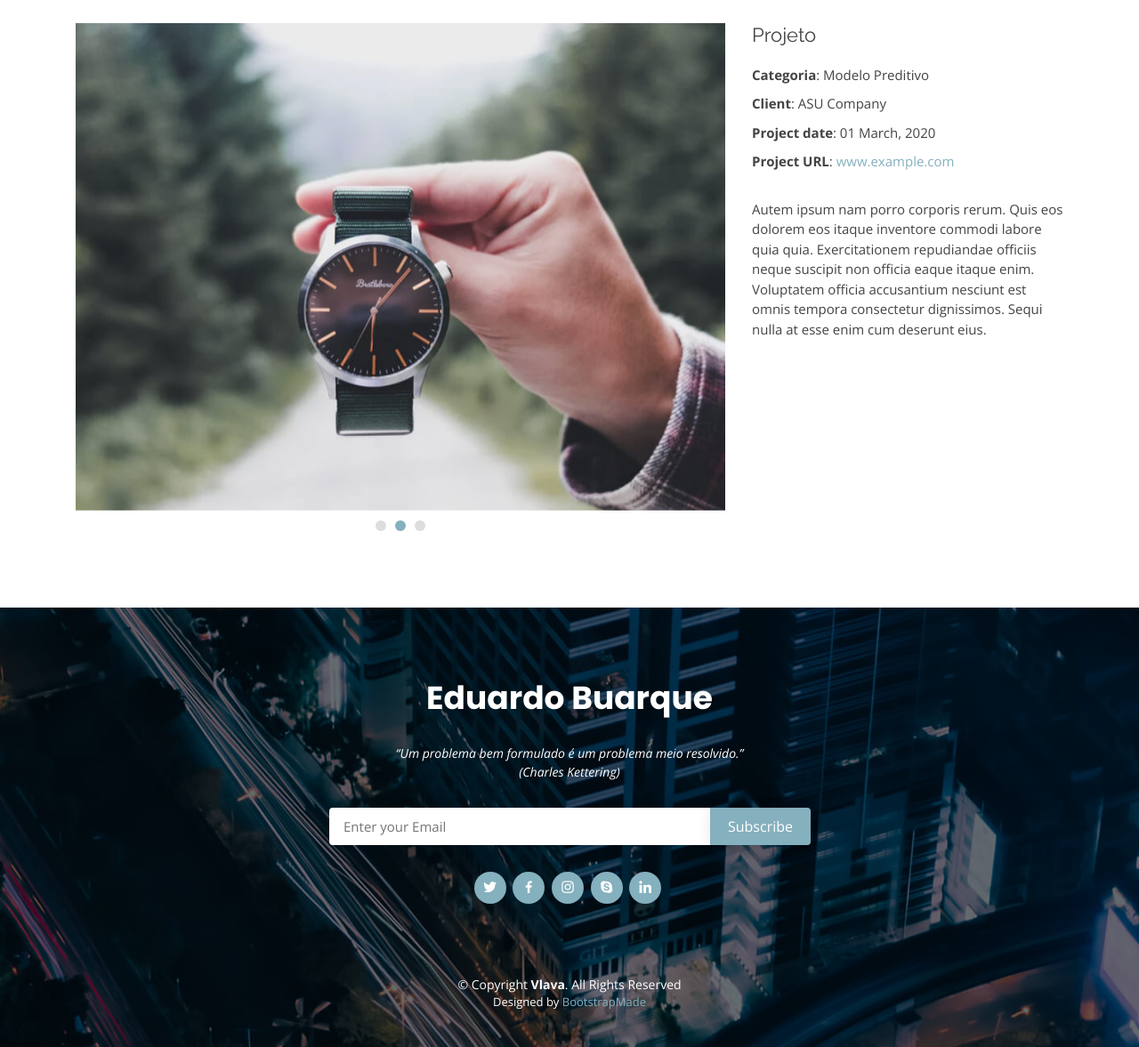
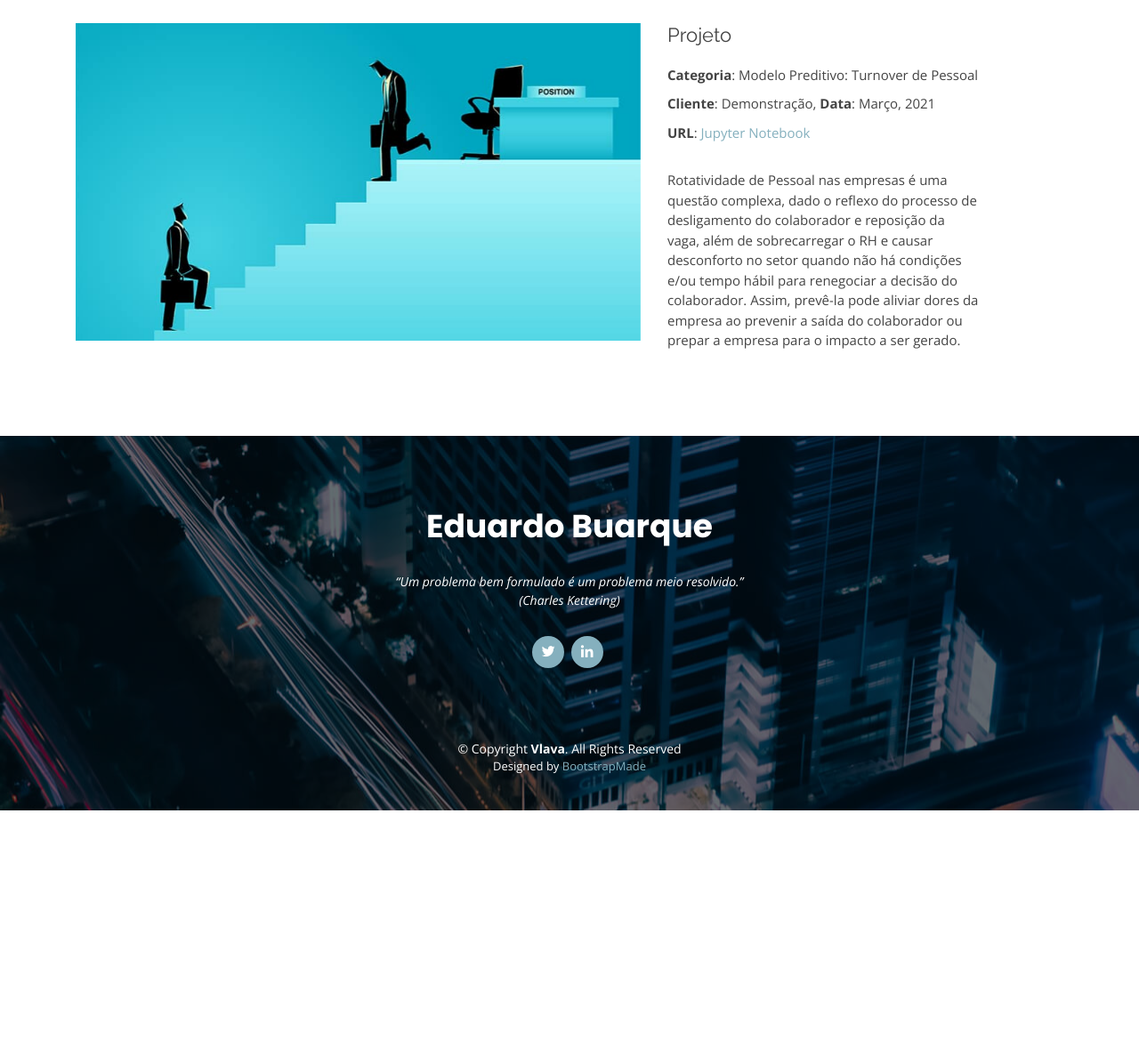
Before and after one commit to EduBuarque/edubuarque.github.io, a plain HTML site: page portfolio-details.html in a window 1280 px wide. Shown: the part 200-1377 px from the top of the page at 89% size. After the commit the page ends 1111 px from the top, so only its background shows below. Drawn offline with nearby package versions, Linux system fonts and the light colour scheme.

Commit message:
Atualização de portfolio

```diff
--- a/portfolio-details.html
+++ b/portfolio-details.html
@@ -85,25 +85,23 @@
 
         <div class="row">
 
-          <div class="col-lg-8">
+          <div class="col-lg-7">
             <div class="owl-carousel portfolio-details-carousel">
-              <img src="assets/img/portfolio/portfolio-1.jpg" class="img-fluid" alt="">
-              <img src="assets/img/portfolio/portfolio-2.jpg" class="img-fluid" alt="">
-              <img src="assets/img/portfolio/portfolio-3.jpg" class="img-fluid" alt="">
+              <img src="assets/img/portfolio/turnover01.jpg" class="img-fluid" alt="Rotatividade de Pessoal">
             </div>
           </div>
 
           <div class="col-lg-4 portfolio-info">
             <h3>Projeto</h3>
             <ul>
-              <li><strong>Categoria</strong>: Modelo Preditivo</li>
-              <li><strong>Client</strong>: ASU Company</li>
-              <li><strong>Project date</strong>: 01 March, 2020</li>
-              <li><strong>Project URL</strong>: <a href="#">www.example.com</a></li>
+              <li><strong>Categoria</strong>: Modelo Preditivo: Turnover de Pessoal</li>
+              <li><strong>Cliente</strong>: Demonstração, <strong>Data</strong>: Março, 2021 </li>
+              <li><strong>URL</strong>: <a href="https://github.com/EduBuarque/portfolio/blob/main/modelos/Turnover_RH.ipynb" target="_blank">Jupyter Notebook</a></li>
+              <li></li>
             </ul>
 
             <p>
-              Autem ipsum nam porro corporis rerum. Quis eos dolorem eos itaque inventore commodi labore quia quia. Exercitationem repudiandae officiis neque suscipit non officia eaque itaque enim. Voluptatem officia accusantium nesciunt est omnis tempora consectetur dignissimos. Sequi nulla at esse enim cum deserunt eius.
+              Rotatividade de Pessoal nas empresas é uma questão complexa, dado o reflexo do processo de desligamento do colaborador e reposição da vaga, além de sobrecarregar o RH e causar desconforto no setor quando não há condições e/ou tempo hábil para renegociar a decisão do colaborador. Assim, prevê-la pode aliviar dores da empresa ao prevenir a saída do colaborador ou prepar a empresa para o impacto a ser gerado.
             </p>
           </div>
 
@@ -130,19 +128,8 @@
           </div>
         </div>
 
-        <div class="row footer-newsletter justify-content-center">
-          <div class="col-lg-6">
-            <form action="" method="post">
-              <input type="email" name="email" placeholder="Enter your Email"><input type="submit" value="Subscribe">
-            </form>
-          </div>
-        </div>
-
         <div class="social-links">
           <a href="#" class="twitter"><i class="bx bxl-twitter"></i></a>
-          <a href="#" class="facebook"><i class="bx bxl-facebook"></i></a>
-          <a href="#" class="instagram"><i class="bx bxl-instagram"></i></a>
-          <a href="#" class="google-plus"><i class="bx bxl-skype"></i></a>
           <a href="#" class="linkedin"><i class="bx bxl-linkedin"></i></a>
         </div>
 
```
Also changed, not shown: assets/img/portfolio/turnover01.jpg (added).
